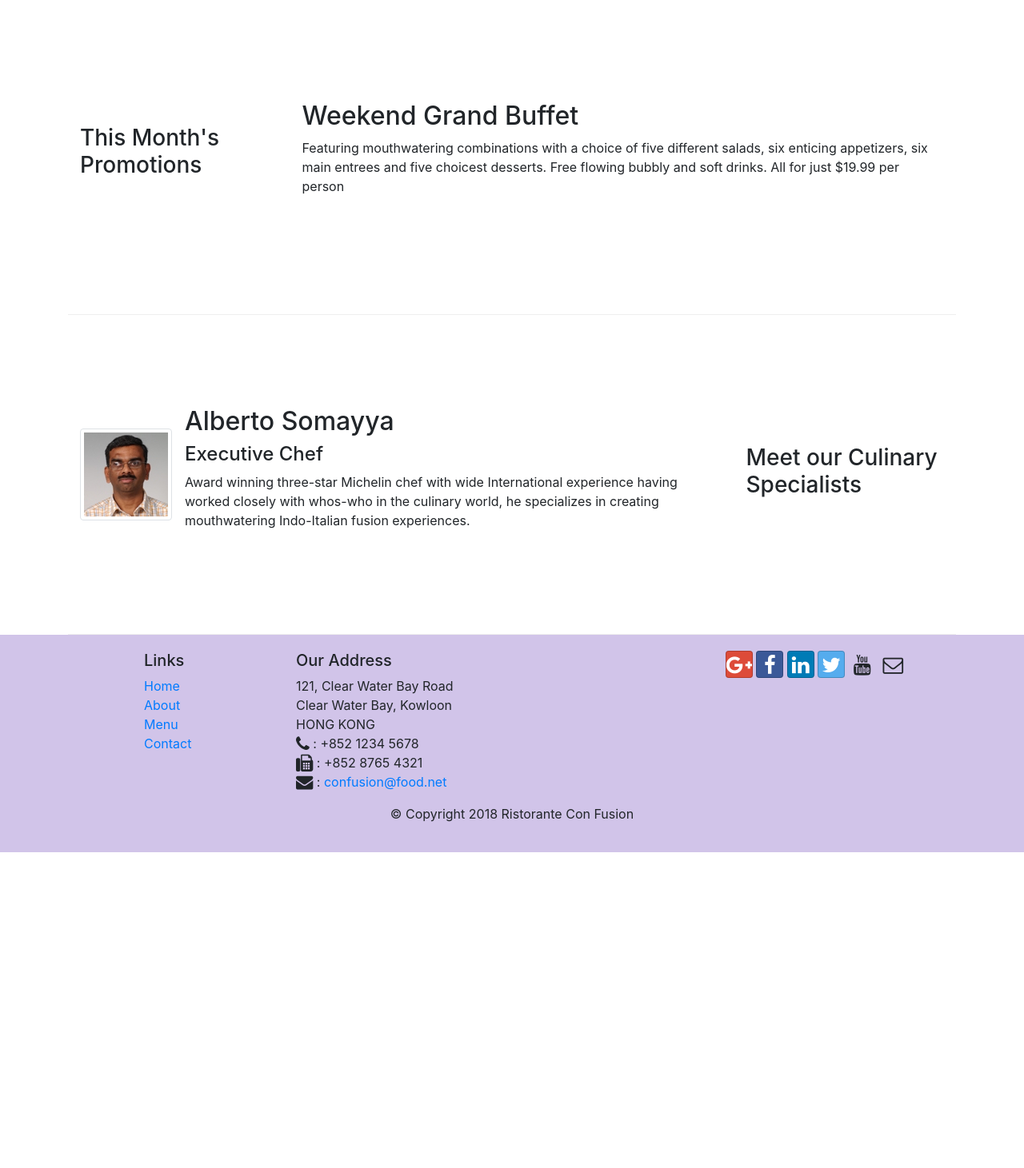
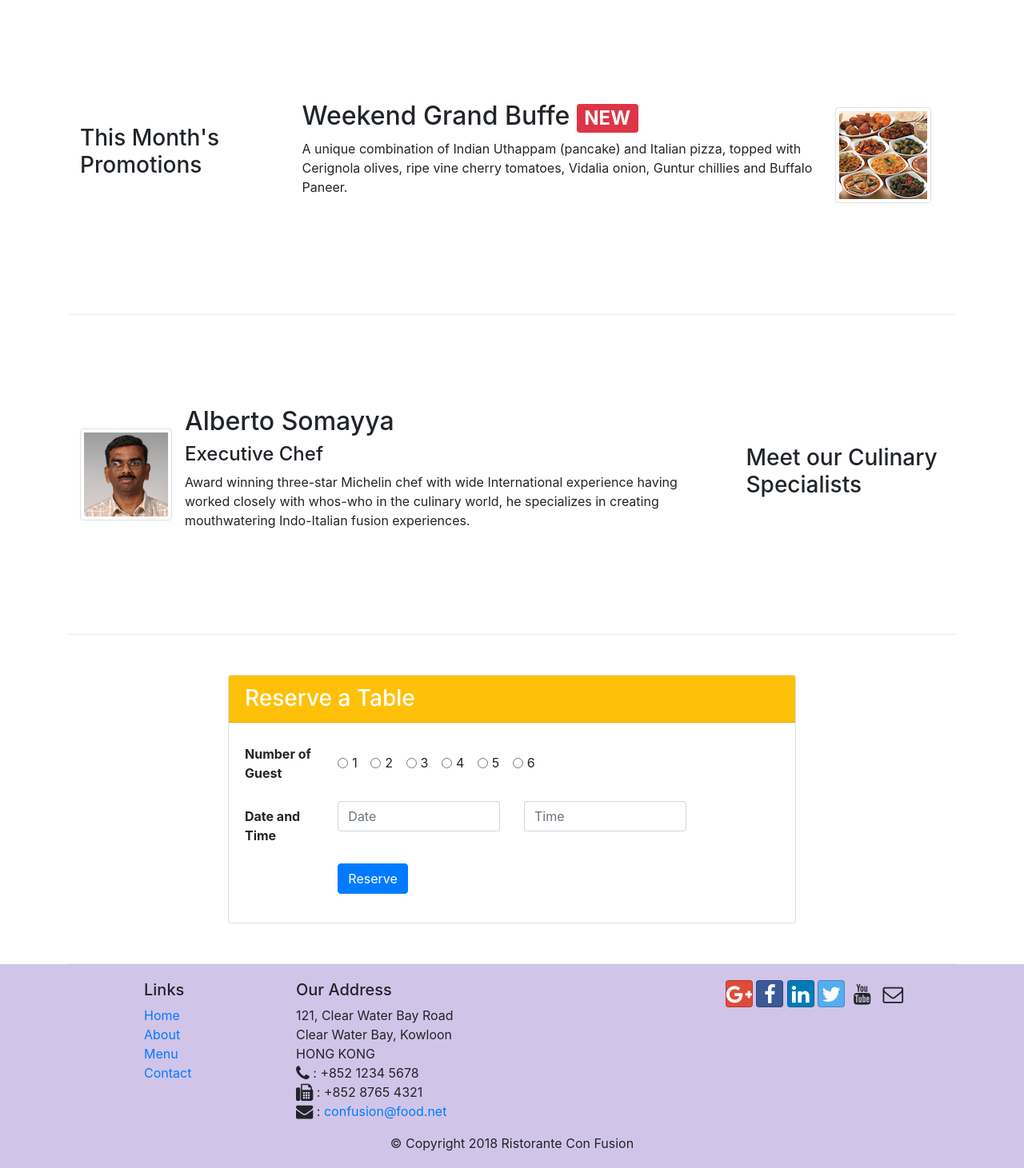
Before and after one commit to JacobArcilaC/Boostrap, a website: page index.html in a window 1280 px wide. Shown: the part 740-2201 px from the top of the page at 80% size. Before the commit the page ends 1806 px from the top, so only its background shows below. Drawn offline with nearby package versions, Linux system fonts and the light colour scheme.

Commit message:
Added the requirements of the assigment 2

```diff
--- a/index.html
+++ b/index.html
@@ -38,8 +38,11 @@
                     <h1>Ristorante con Fusion</h1>
                     <p>We take inspiration from the World's best cuisines, and create a unique fusion experience. Our lipsmacking creations will tickle your culinary senses!</p>
                 </div>
-                <div class="col-12 col-sm align-self-center">
+                <div class="col-12 col-sm-3 align-self-center">
                     <img src="img/logo.png" class="img-fluid">
+                </div>
+                <div class="col-12 col-sm-3 align-self-center">
+                    <a class="btn btn-warning btn-lg btn-block" href="#reserveform">Reserve Table</a>
                 </div>
             </div>
         </div>
@@ -59,7 +62,6 @@
                         <p class="d-none d-sm-block">A unique combination of Indian Uthappam (pancake) and Italian pizza, topped with Cerignola olives, ripe vine cherry tomatoes, Vidalia onion, Guntur chillies and Buffalo Paneer.</p>
                     </div>
                 </div>
-
             </div>
         </div>
 
@@ -68,9 +70,15 @@
             <div class="col-12 col-sm-4 col-md-3">
                 <h3>This Month's Promotions</h3>
             </div>
-            <div class="col col-sm col-md">
-                <h2>Weekend Grand Buffet</h2>
-                <p>Featuring mouthwatering combinations with a choice of five different salads, six enticing appetizers, six main entrees and five choicest desserts. Free flowing bubbly and soft drinks. All for just $19.99 per person </p>
+            <div class="col-12 col-sm col-md">
+                <div class="media">
+                    <img class="d-flex mr-3 img-thumbnail align-self-center order-sm-last order-last"
+                        src="img/buffet.png" alt="buffet">
+                    <div class="media-body order-sm-first order-first">
+                        <h2 class="mt-0">Weekend Grand Buffe <span class="badge badge-danger">NEW</span></h2>
+                        <p class="d-none d-sm-block">A unique combination of Indian Uthappam (pancake) and Italian pizza, topped with Cerignola olives, ripe vine cherry tomatoes, Vidalia onion, Guntur chillies and Buffalo Paneer.</p>
+                    </div>
+                </div>
             </div>
         </div>
 
@@ -88,9 +96,69 @@
                         <p>Award winning three-star Michelin chef with wide International experience having worked closely with whos-who in the culinary world, he specializes in creating mouthwatering Indo-Italian fusion experiences. </p>
                     </div>
                 </div>
-
             </div>
         </div>
+
+        <div class="row row-content">
+            <div class="col-12 col-sm-8 offset-sm-2">
+                <div class="card" id="reserveform">
+                    <h3 class="card-header bg-warning text-white">Reserve a Table</h3>
+                    <div class="card-body">
+                        <form>
+                            <div class="form-group row">
+                                <label for="Number of Guest" class="col-md-2 col-form-label"><strong>Number of Guest</strong></label>
+                                <div class="col-12 col-sm-8 align-self-center">
+                                    <div class="form-check form-check-inline">
+                                        <input class="form-check-input" type="radio" name="inlineRadioOptions" id="inlineRadio1" value="option1">
+                                        <label class="form-check-label" for="inlineRadio1">1</label>
+                                    </div>
+                                    <div class="form-check form-check-inline">
+                                        <input class="form-check-input" type="radio" name="inlineRadioOptions" id="inlineRadio2" value="option2">
+                                        <label class="form-check-label" for="inlineRadio2">2</label>
+                                    </div>
+                                    <div class="form-check form-check-inline">
+                                        <input class="form-check-input" type="radio" name="inlineRadioOptions" id="inlineRadio3" value="option1">
+                                        <label class="form-check-label" for="inlineRadio1">3</label>
+                                    </div>
+                                    <div class="form-check form-check-inline">
+                                        <input class="form-check-input" type="radio" name="inlineRadioOptions" id="inlineRadio4" value="option2">
+                                        <label class="form-check-label" for="inlineRadio2">4</label>
+                                    </div>
+                                    <div class="form-check form-check-inline">
+                                        <input class="form-check-input" type="radio" name="inlineRadioOptions" id="inlineRadio5" value="option1">
+                                        <label class="form-check-label" for="inlineRadio1">5</label>
+                                    </div>
+                                    <div class="form-check form-check-inline">
+                                    <input class="form-check-input" type="radio" name="inlineRadioOptions" id="inlineRadio6" value="option2">
+                                        <label class="form-check-label" for="inlineRadio2">6</label>
+                                    </div>
+                                </div>
+                            </div>
+
+                            <div class="form-group row">
+                                <label for="data&time" class="col-12 col-md-2 col-form-label"><strong>Date and Time</strong></label>
+                                <div class="col-12 col-md-4">
+                                    <input type="tel" class="form-control" id="areacode" name="areacode" placeholder="Date">
+                                </div>
+                                <div class="col-12 col-md-4">
+                                    <input type="tel" class="form-control" id="telnum" name="telnum" placeholder="Time">
+                                </div>
+                            </div>
+
+                            <div class="form-group row">
+                                <div class="offset-md-2 col-md-10">
+                                    <button type="submit" class="btn btn-primary">
+                                        Reserve
+                                    </button>
+                                </div>
+                            </div>
+
+                        </form>
+                    </div>
+                </div>
+            </div>
+        </div>
+
     </div>
 
     <footer class="footer">
```
Also changed, not shown: contactus.html (+1 -1 lines).
